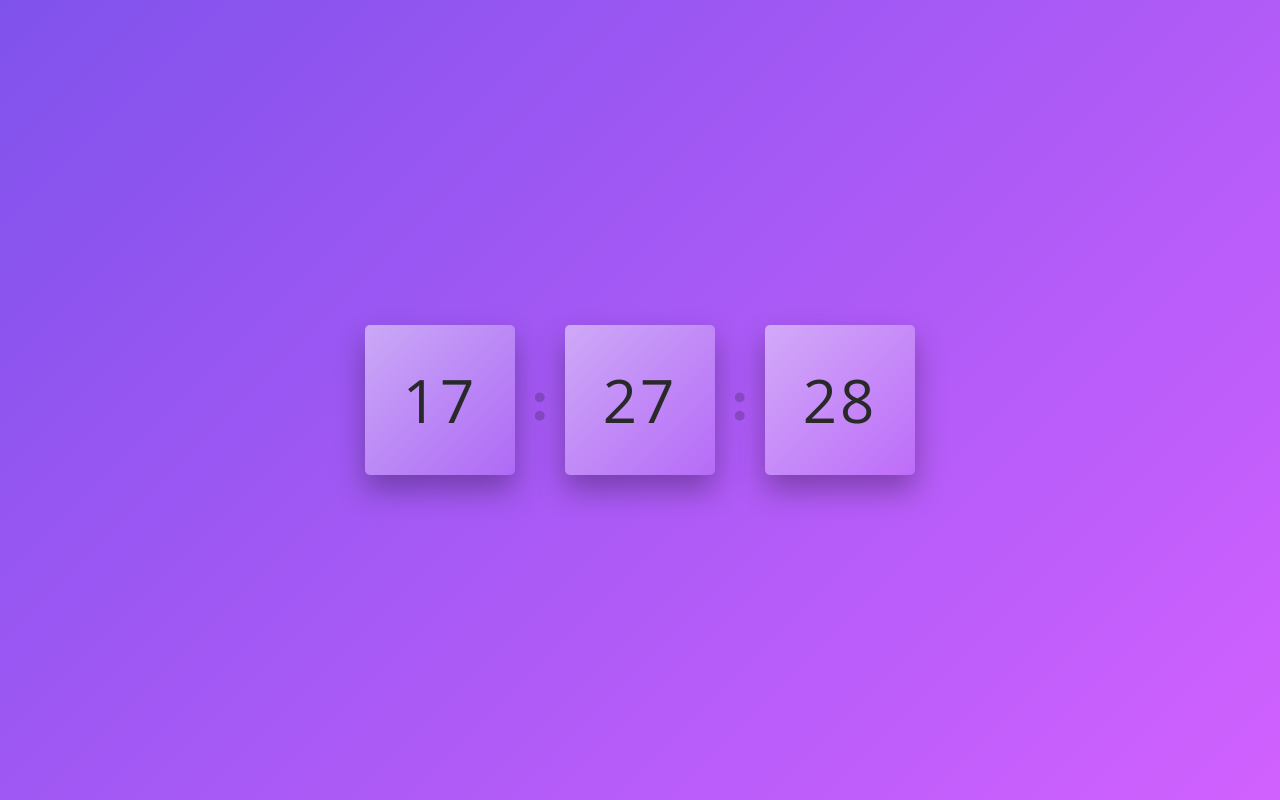
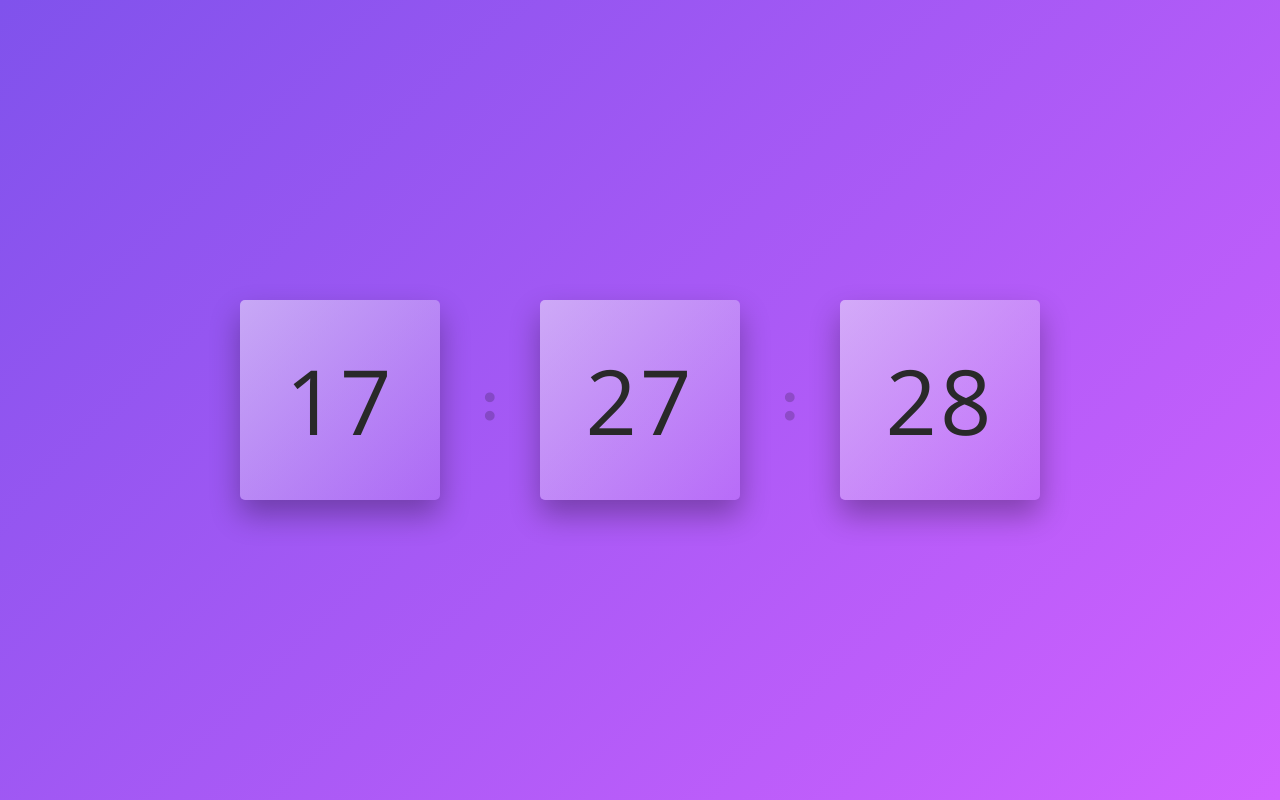
Before and after one commit to kannder83/js-digital-clock, a plain HTML site: page index.html in a window 1280 px wide. Drawn offline with nearby package versions, Linux system fonts and the light colour scheme.

Commit message:
Se agrega mediaQuery para response design.

```diff
--- a/main.css
+++ b/main.css
@@ -12,8 +12,10 @@ body {
 }
 
 .clock {
-  width: 550px;
-  height: 150px;
+  min-width: 280px;
+  width: 300px;
+  max-width: 320px;
+  height: 80px;
   position: absolute;
   transform: translate(-50%, -50%);
   top: 50%;
@@ -36,7 +38,7 @@ body {
   align-items: center;
   justify-content: center;
   font-family: "Open Sans", sans-serif;
-  font-size: 60px;
+  font-size: 40px;
   color: #292929;
   border-radius: 5px;
   box-shadow: 0 15px 30px rgba(0, 0, 0, 0.3);
@@ -45,7 +47,33 @@ body {
 
 .clock .span {
   font-weight: bolder;
-  font-size: 60px;
+  font-size: 40px;
   color: #090909;
   transition: 0.2s;
 }
+
+@media (min-width: 600px) {
+  .clock {
+    width: 90%;
+    max-width: 500px;
+    height: 120px;
+  }
+  .clock div,
+  .span {
+    font-size: 60px;
+  }
+}
+
+@media (min-width: 900px) {
+  .clock {
+    max-width: 800px;
+    height: 200px;
+  }
+  .clock div {
+    width: 200px;
+    font-size: 90px;
+  }
+  .clock .span {
+    font-size: 60px;
+  }
+}
```
